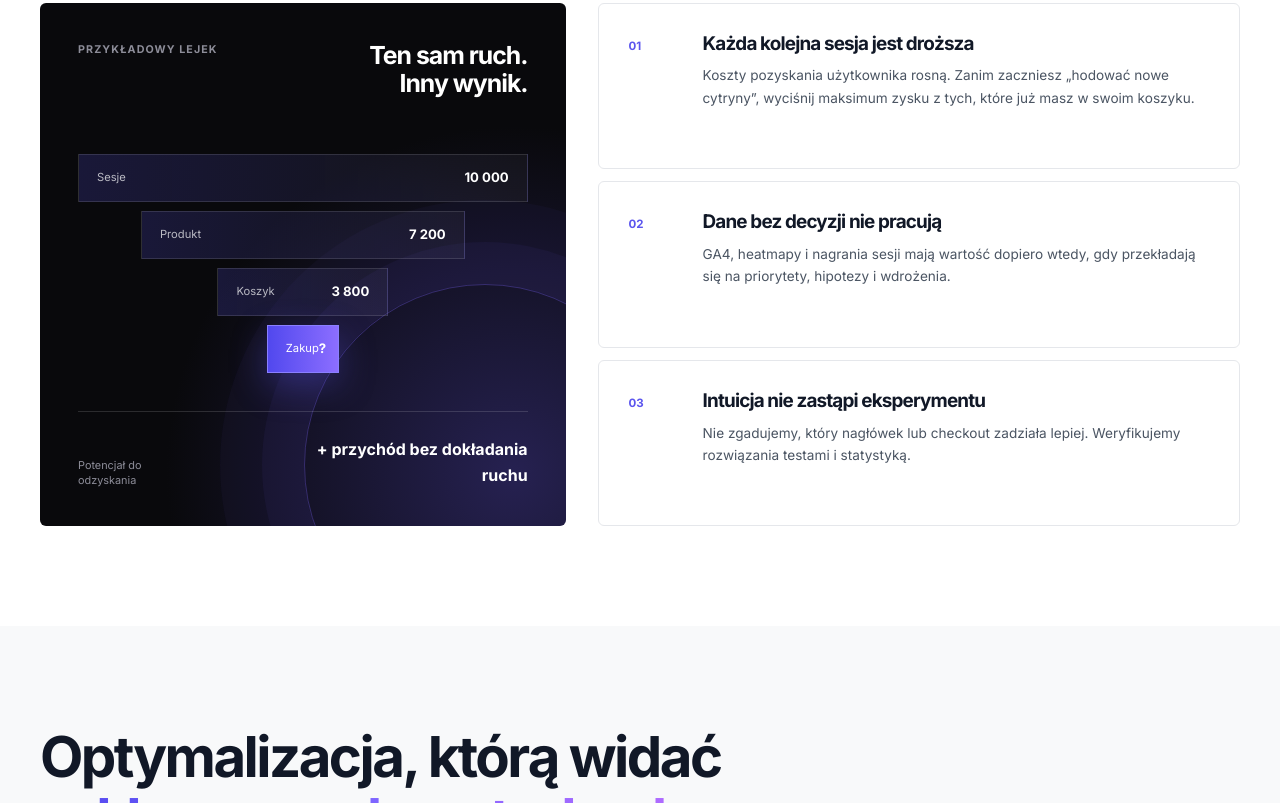
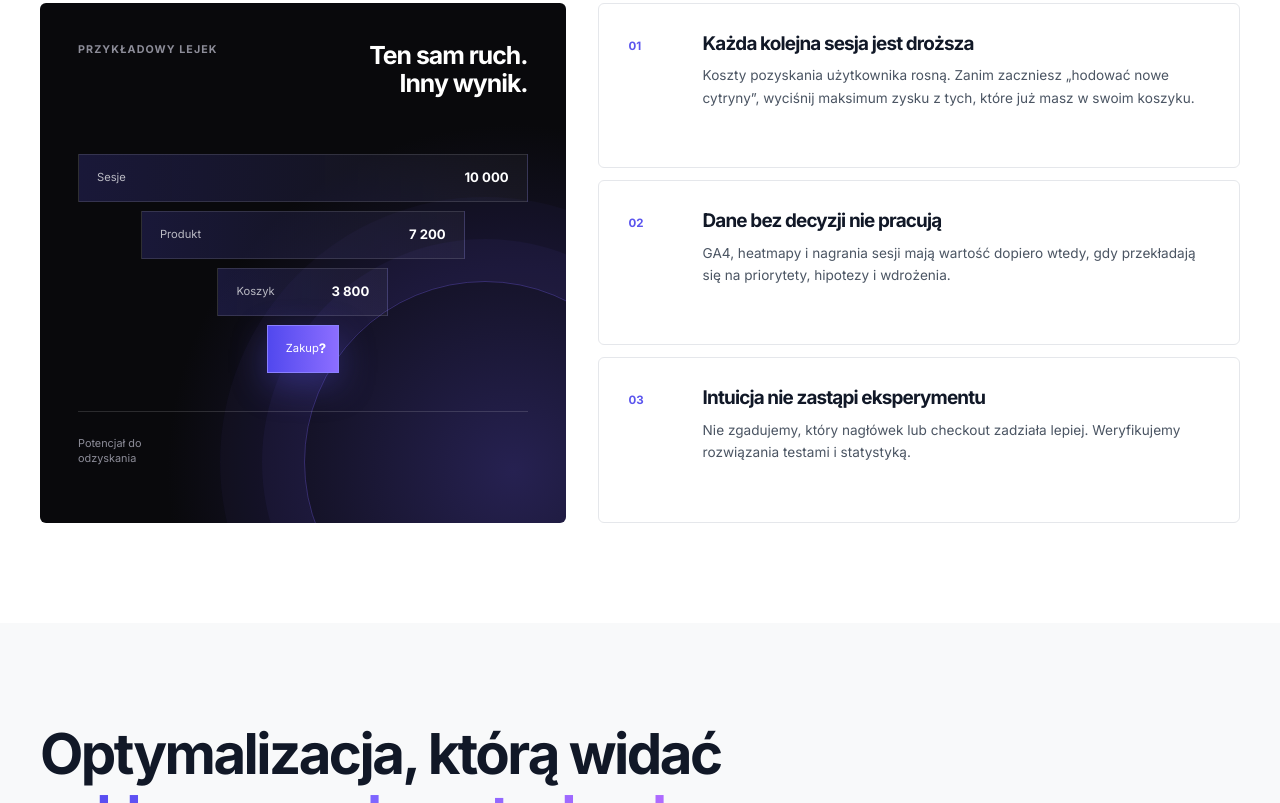
Before and after one commit to kampep/CRO-LP, a plain HTML site: page index.html in a window 1280 px wide. Shown: the part 2031-2834 px from the top of the page. Drawn offline with Linux system fonts and the light colour scheme.

Commit message:
landing ver 1.5

```diff
--- a/index.html
+++ b/index.html
@@ -124,7 +124,7 @@
               <div class="funnel__stage" style="--stage-width: 38%"><span>Koszyk</span><strong>3 800</strong></div>
               <div class="funnel__stage funnel__stage--loss" style="--stage-width: 16%"><span>Zakup</span><strong>  ?</strong></div>
             </div>
-            <div class="leak-visual__result"><span>Potencjał do odzyskania</span><strong>+ przychód bez dokładania ruchu</strong></div>
+            <div class="leak-visual__result"><span>Potencjał do odzyskania</span></div>
           </div>
           <div class="leak-cards reveal-stagger">
             <article class="leak-card">
```
